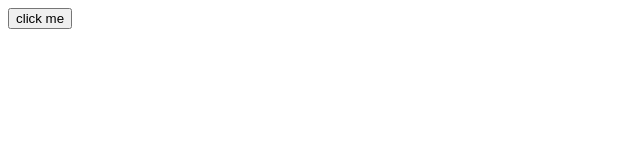
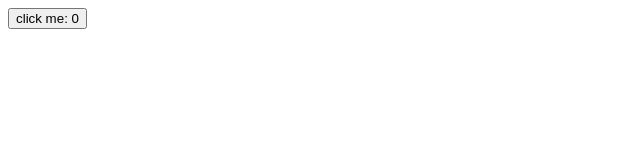
Before and after one commit to dinghr537/react-projects-all-in-1, a React (Create React App) app: page / in a window 1280 px wide. Shown: the top 160 px of the page, without its empty margins (0-640 px from the left). Built offline with nearby package versions, Linux system fonts and the light colour scheme.

Commit message:
use state 状态变量

```diff
--- a/src/App.js
+++ b/src/App.js
@@ -1,16 +1,17 @@
-
-function Button() {
-  return <button>click me</button>
-}
+import { useState } from "react";
 
 function App() {
   // const handleClick = () => {
   //   console.log("CLICKKKKKKK")
   // }
+  const [count, setCount] = useState(0)
 
+  const handleClick = () => {
+    setCount(count + 1)
+  }
   return (
     <div className="App">
-      <Button />
+      <button onClick={handleClick}>click me: {count}</button>
     </div>
   );
 }
```
